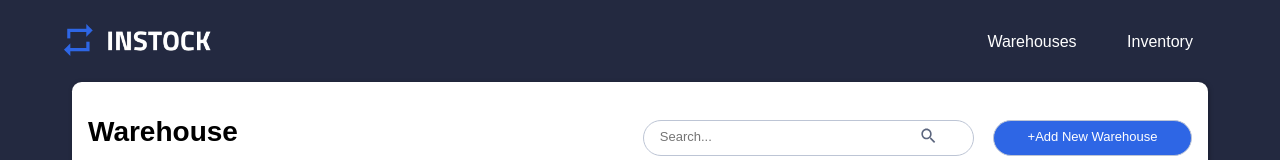
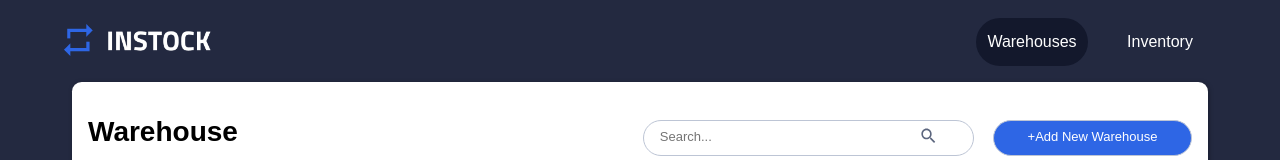
Before and after one commit to sowmya-malur/mountain-beaver-instock-client, a React (Create React App) app in the folder mountain-beaver-client/: page / in a window 1280 px wide. Shown: the top 160 px of the page. Built offline with nearby package versions, Linux system fonts and the light colour scheme; no server answers; a web font is replaced by a local one.

Commit message:
fix tab active status bug

```diff
--- a/mountain-beaver-client/src/components/Header/Header.jsx
+++ b/mountain-beaver-client/src/components/Header/Header.jsx
@@ -13,7 +13,7 @@ function Header() {
             className={({ isActive }) =>
               isActive ? "header__link header__link--active" : "header__link"
             }
-            to="/warehouses"
+            to={"/" || "/warehouses"}
           >
             Warehouses
           </NavLink>
--- a/mountain-beaver-client/src/components/Header/Header.scss
+++ b/mountain-beaver-client/src/components/Header/Header.scss
@@ -67,7 +67,7 @@
       border-radius: 15rem;
       border: 0.5rem transparent;
     }
-    &:active {
+    &--active {
       background-color: $color-primary-text;
       border-radius: 15rem;
       border: 0.5rem transparent;
```
